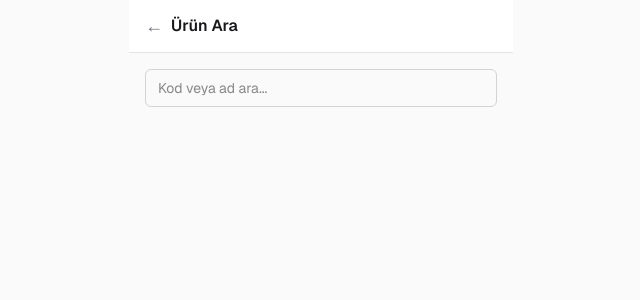
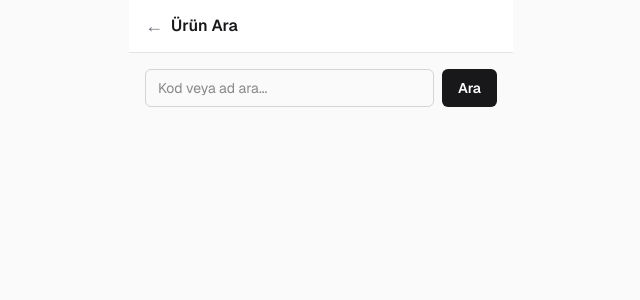
Before and after one commit to ekinkisioglu/ceng409-depo-stok-takip, a Next.js app: page /urun-ara in a window 1280 px wide. Shown: the top 300 px of the page, without its empty margins (319-959 px from the left). Built offline with nearby package versions, Linux system fonts and the light colour scheme.

Commit message:
Ürün Ara ekranına Ara butonu ekle

```diff
--- a/src/app/urun-ara/page.tsx
+++ b/src/app/urun-ara/page.tsx
@@ -26,14 +26,20 @@ export default async function UrunAraPage(props: PageProps<"/urun-ara">) {
 
   return (
     <AppShell title="Ürün Ara" backHref="/ana-sayfa">
-      <form className="flex flex-col gap-2">
+      <form className="flex gap-2">
         <input
           type="search"
           name="q"
           defaultValue={sorgu}
           placeholder="Kod veya ad ara..."
-          className="rounded-md border border-zinc-300 px-3 py-2 text-sm"
+          className="flex-1 rounded-md border border-zinc-300 px-3 py-2 text-sm"
         />
+        <button
+          type="submit"
+          className="rounded-md bg-zinc-900 px-4 py-2 text-sm font-semibold text-white"
+        >
+          Ara
+        </button>
       </form>
 
       {hata ? (
```
